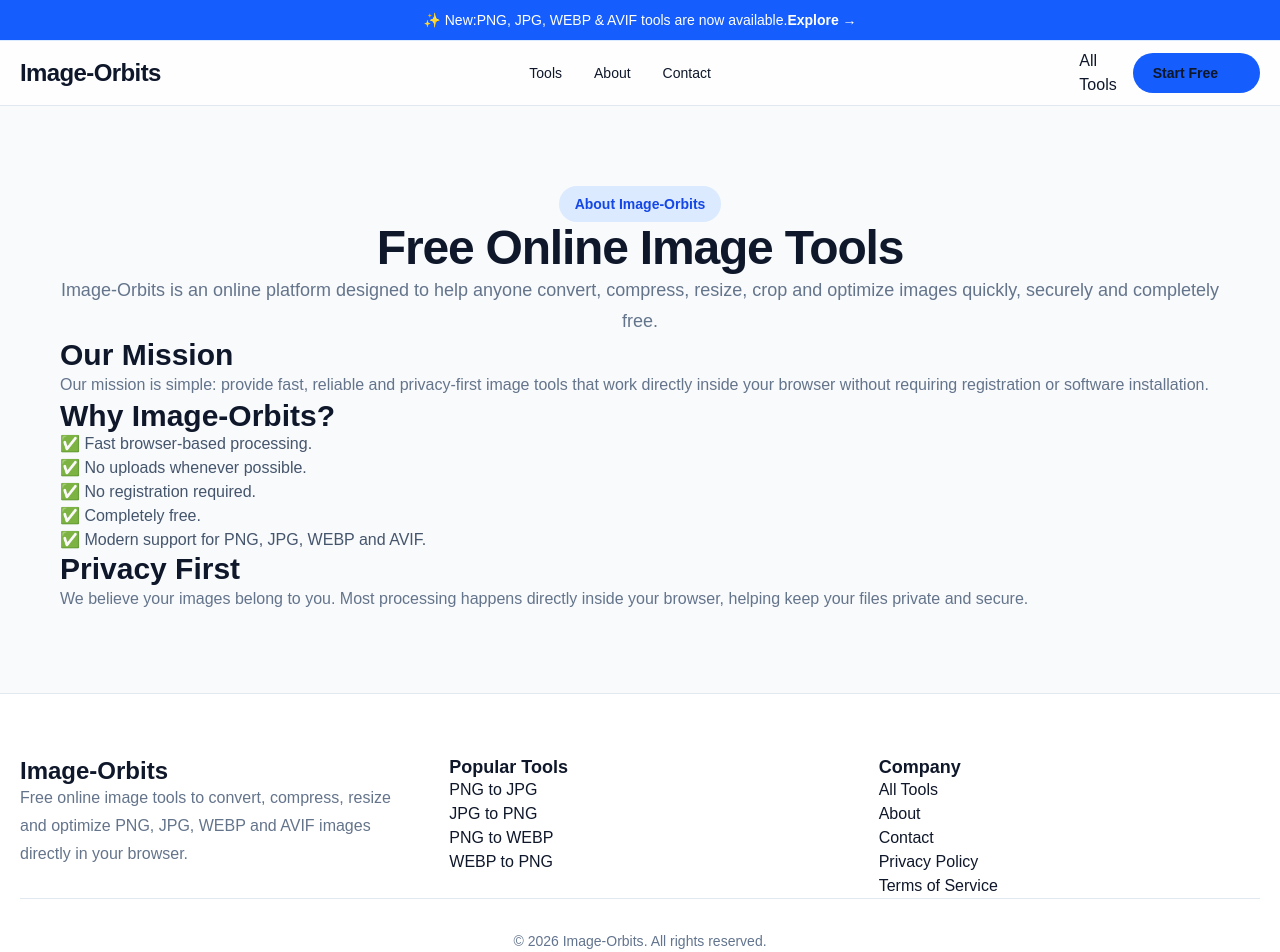
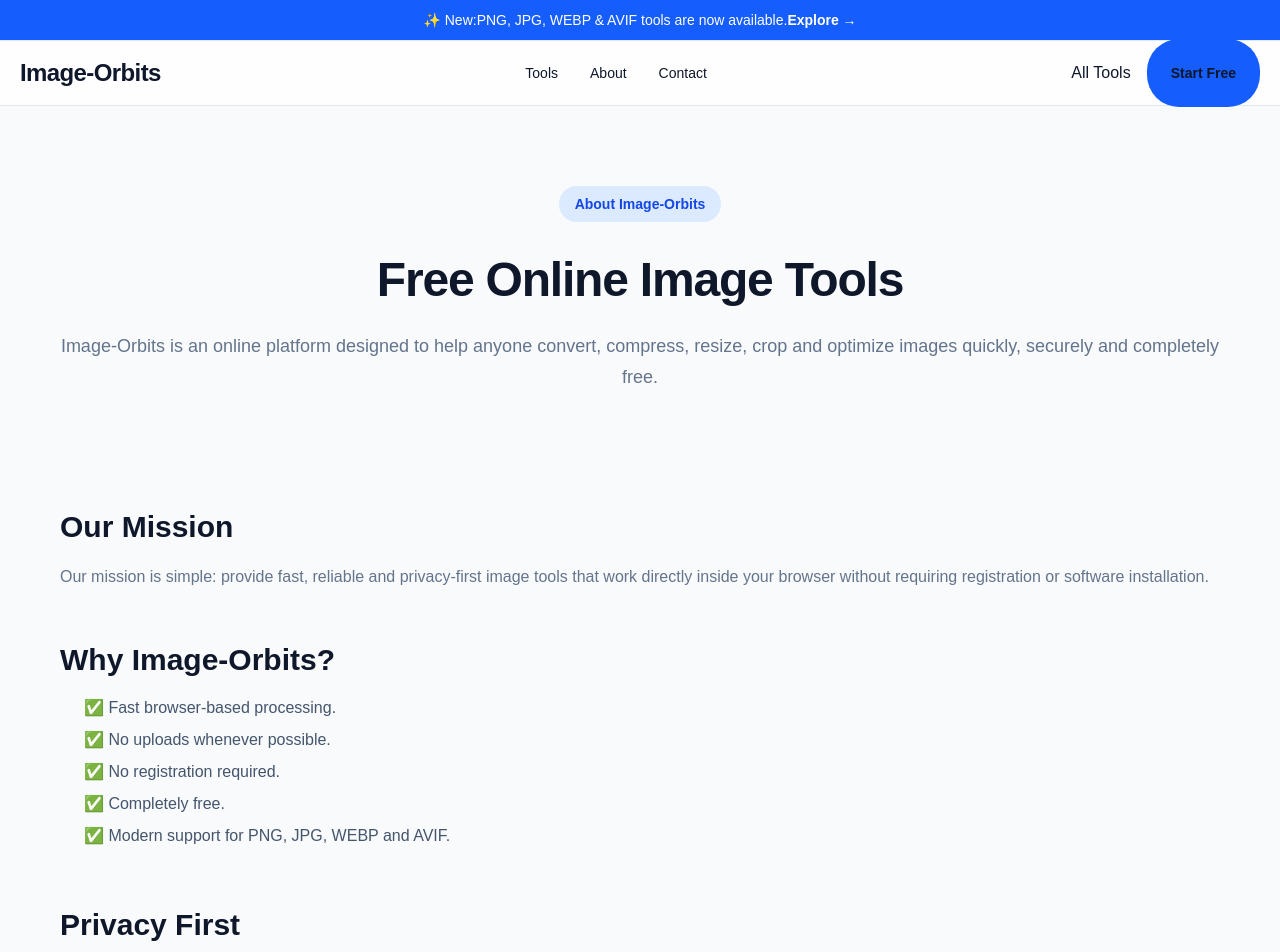
Before and after one commit to alitafy27-crypto/image-orbits, a Next.js app: page /about in a window 1280 px wide. Shown: the top 952 px of the page. Built offline with nearby package versions, Linux system fonts and the light colour scheme.

Commit message:
Fix centering for all sections including FAQ, Features, and Related Tools

```diff
--- a/app/globals.css
+++ b/app/globals.css
@@ -293,10 +293,10 @@
 }
 
 /* ========================================
-   🎯 التمركز الكامل لجميع الصفحات والأقسام
+   🎯 التمركز الكامل + التباعد الرأسي
    ======================================== */
 
-/* ===== تمركز جميع الحاويات الرئيسية ===== */
+/* ===== تمركز جميع الحاويات ===== */
 main,
 .page-container,
 .container-custom,
@@ -316,12 +316,14 @@
   padding-right: 1.25rem !important;
 }
 
-/* ===== تمركز جميع الأقسام (sections) ===== */
+/* ===== تمركز الأقسام ===== */
 section {
   display: flex !important;
   flex-direction: column !important;
   align-items: center !important;
   width: 100% !important;
+  padding-top: 4rem !important;
+  padding-bottom: 4rem !important;
 }
 
 section > * {
@@ -331,107 +333,11 @@
   padding-right: 1.25rem !important;
 }
 
-/* ===== تمركز الـ containers داخل الأقسام ===== */
-section .container,
-section .container-custom,
-section .max-w-7xl,
-section .max-w-6xl,
-section .max-w-5xl,
-section .max-w-4xl,
-section .max-w-3xl,
-section .max-w-2xl,
-section .max-w-xl,
-section .max-w-lg {
-  width: 100% !important;
-  max-width: 1280px !important;
-  margin-left: auto !important;
-  margin-right: auto !important;
-  padding-left: 1.25rem !important;
-  padding-right: 1.25rem !important;
-}
-
-/* ===== تمركز الـ Grid ===== */
-.grid,
-.grid-cols-1,
-.grid-cols-2,
-.grid-cols-3,
-.grid-cols-4,
-.grid-cols-5,
-.grid-cols-6 {
-  width: 100% !important;
-  max-width: 1280px !important;
-  margin-left: auto !important;
-  margin-right: auto !important;
-}
-
-/* ===== تمركز الـ Cards ===== */
-.card,
-.bg-white,
-.rounded-xl,
-.shadow-sm,
-.shadow-md,
-.shadow-lg {
-  width: 100% !important;
-  max-width: 1280px !important;
-  margin-left: auto !important;
-  margin-right: auto !important;
-}
-
-/* ===== تمركز الهيدر ===== */
+/* ===== تمركز الهيدر والفوتر ===== */
 header .max-w-7xl,
 header .container-custom,
-header .mx-auto,
-header .container {
-  width: 100% !important;
-  max-width: 1280px !important;
-  margin-left: auto !important;
-  margin-right: auto !important;
-  padding-left: 1.25rem !important;
-  padding-right: 1.25rem !important;
-}
-
-/* ===== تمركز الفوتر ===== */
 footer .max-w-7xl,
-footer .container-custom,
-footer .mx-auto,
-footer .container {
-  width: 100% !important;
-  max-width: 1280px !important;
-  margin-left: auto !important;
-  margin-right: auto !important;
-  padding-left: 1.25rem !important;
-  padding-right: 1.25rem !important;
-}
-
-/* ===== تمركز الـ FAQ ===== */
-.faq-section,
-.faq-container,
-[class*="faq"] {
-  width: 100% !important;
-  max-width: 1280px !important;
-  margin-left: auto !important;
-  margin-right: auto !important;
-  padding-left: 1.25rem !important;
-  padding-right: 1.25rem !important;
-}
-
-/* ===== تمركز الـ Features / Why Choose ===== */
-.features-section,
-.features-grid,
-[class*="feature"],
-[class*="why-choose"] {
-  width: 100% !important;
-  max-width: 1280px !important;
-  margin-left: auto !important;
-  margin-right: auto !important;
-  padding-left: 1.25rem !important;
-  padding-right: 1.25rem !important;
-}
-
-/* ===== تمركز الـ Related Tools ===== */
-.related-tools,
-.related-tools-section,
-[class*="related"] {
+footer .container-custom {
   width: 100% !important;
   max-width: 1280px !important;
   margin-left: auto !important;
@@ -441,29 +347,139 @@
 }
 
 /* ========================================
+   📏 تحسين التباعد الرأسي
+   ======================================== */
+
+/* ===== تباعد العناوين ===== */
+h1, h2, h3, h4, h5, h6 {
+  margin-top: 1.5rem !important;
+  margin-bottom: 1rem !important;
+}
+
+h1 {
+  margin-top: 2rem !important;
+  margin-bottom: 1.5rem !important;
+}
+
+h2 {
+  margin-top: 2.5rem !important;
+  margin-bottom: 1.25rem !important;
+}
+
+/* ===== تباعد الفقرات ===== */
+p {
+  margin-top: 0.75rem !important;
+  margin-bottom: 0.75rem !important;
+}
+
+/* ===== تباعد القوائم ===== */
+ul, ol {
+  margin-top: 0.75rem !important;
+  margin-bottom: 1.25rem !important;
+  padding-left: 1.5rem !important;
+}
+
+ul li, ol li {
+  margin-bottom: 0.5rem !important;
+}
+
+/* ===== تباعد الكاردات ===== */
+.card,
+.bg-white,
+.rounded-xl,
+.shadow-sm,
+.shadow-md {
+  margin-top: 1.5rem !important;
+  margin-bottom: 1.5rem !important;
+  padding: 1.5rem !important;
+}
+
+/* ===== تباعد FAQ ===== */
+.faq-item,
+.faq-question {
+  margin-top: 1.25rem !important;
+  margin-bottom: 1.25rem !important;
+  padding: 1rem !important;
+}
+
+/* ===== تباعد الـ Grid ===== */
+.grid {
+  gap: 1.5rem !important;
+}
+
+/* ===== تباعد الأزرار ===== */
+button,
+.button,
+.rounded-xl.bg-blue-600 {
+  margin-top: 1rem !important;
+  margin-bottom: 1rem !important;
+}
+
+/* ===== تباعد الـ Features ===== */
+.feature-item,
+[class*="feature"] {
+  margin-top: 1.5rem !important;
+  margin-bottom: 1.5rem !important;
+  padding: 1.5rem !important;
+}
+
+/* ===== تباعد الـ Tools ===== */
+.tool-item,
+.related-tool {
+  margin-top: 1rem !important;
+  margin-bottom: 1rem !important;
+  padding: 1rem !important;
+}
+
+/* ===== تباعد الـ Hero ===== */
+.hero-section {
+  padding-top: 3rem !important;
+  padding-bottom: 3rem !important;
+}
+
+/* ===== تباعد الـ Converter ===== */
+.converter-section,
+.upload-area {
+  padding-top: 2rem !important;
+  padding-bottom: 2rem !important;
+}
+
+/* ========================================
    📱 للشاشات الصغيرة
    ======================================== */
 
 @media (max-width: 768px) {
+  section {
+    padding-top: 2.5rem !important;
+    padding-bottom: 2.5rem !important;
+  }
+
+  h1 {
+    margin-top: 1.5rem !important;
+    margin-bottom: 1rem !important;
+  }
+
+  h2 {
+    margin-top: 2rem !important;
+    margin-bottom: 1rem !important;
+  }
+
+  .card,
+  .bg-white {
+    padding: 1rem !important;
+  }
+
+  .grid {
+    gap: 1rem !important;
+  }
+
   main,
   .page-container,
   .container-custom,
   .max-w-7xl,
-  .max-w-6xl,
-  .max-w-5xl,
-  .max-w-4xl,
-  .max-w-3xl,
-  .max-w-2xl,
-  .max-w-xl,
-  .max-w-lg,
+  section > *,
   header .max-w-7xl,
-  footer .max-w-7xl,
-  section > *,
-  section .container,
-  section .max-w-7xl,
-  .faq-section,
-  .features-section,
-  .related-tools {
+  footer .max-w-7xl {
     padding-left: 1rem !important;
     padding-right: 1rem !important;
   }
```
